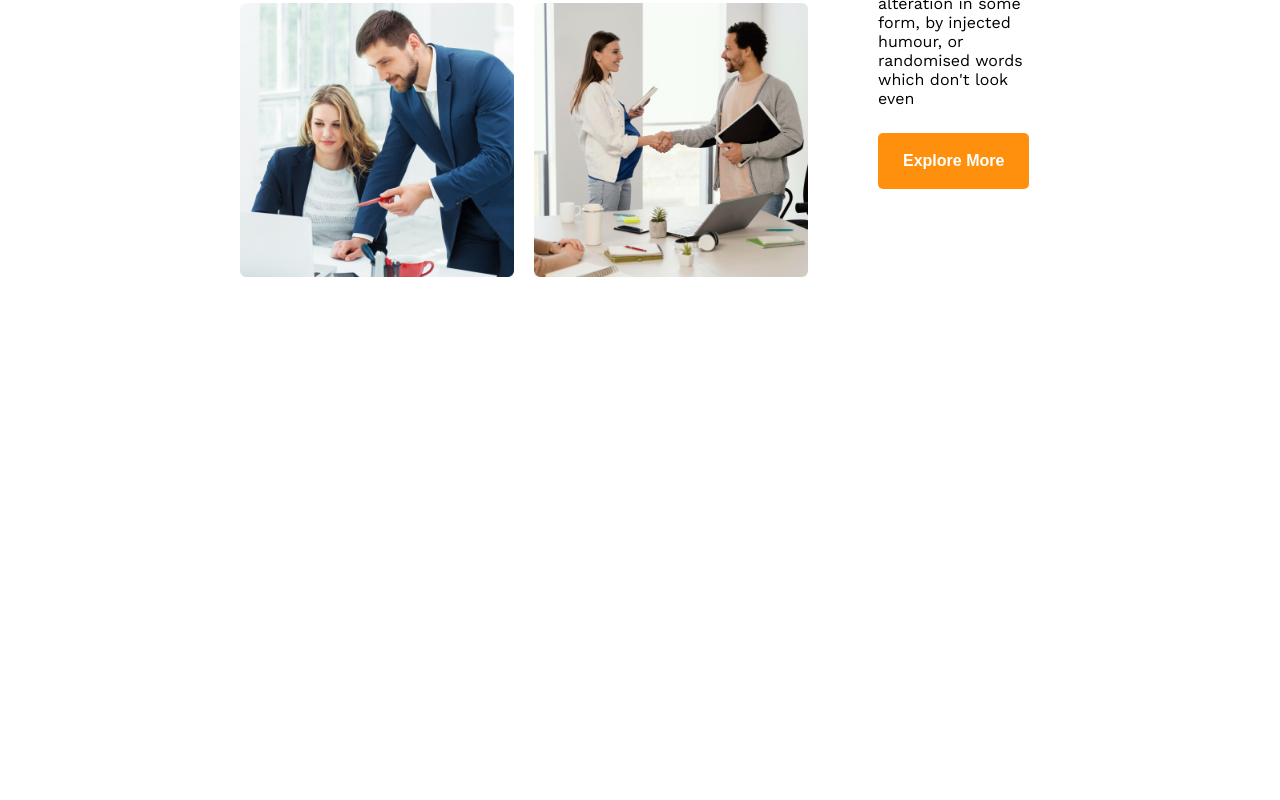
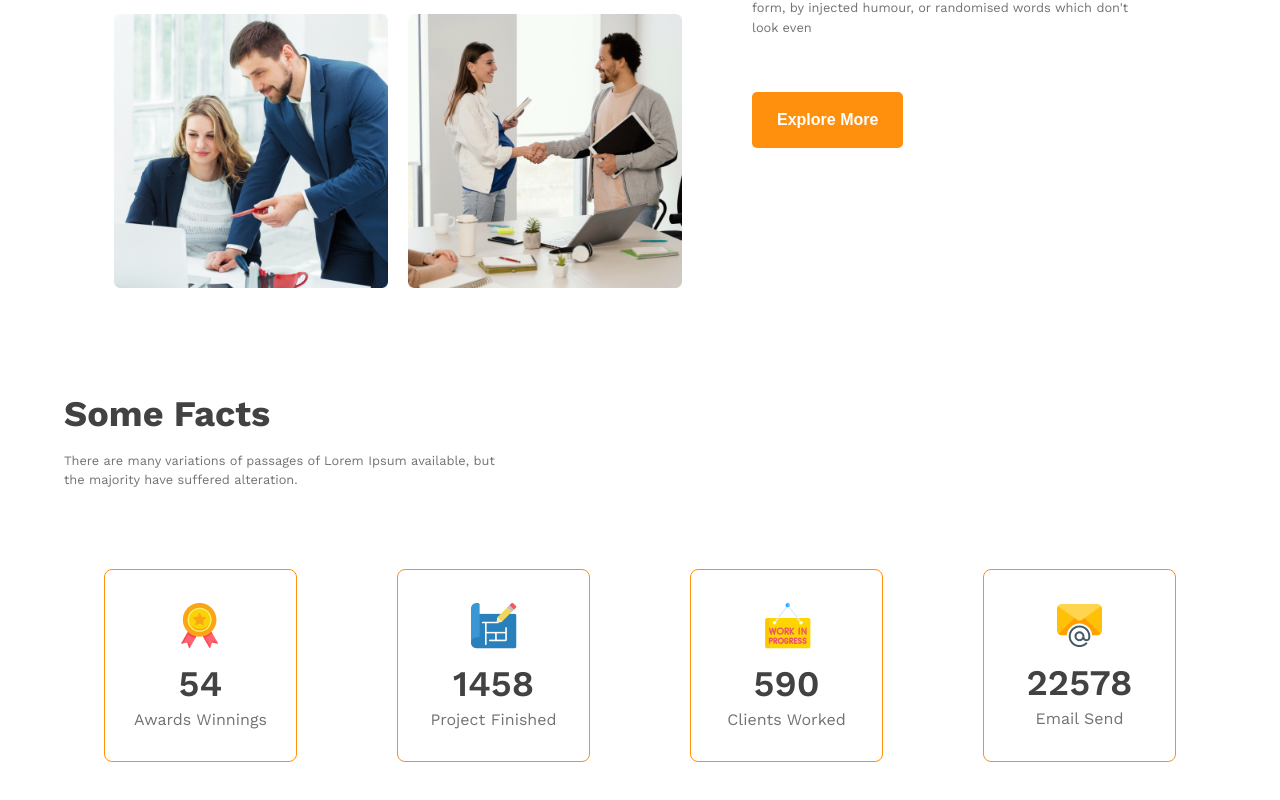
Before and after one commit to borhanuddin1503/Architect-Website, a plain HTML site: page index.html in a window 1280 px wide. Shown: the part 1356-2156 px from the top of the page. Before the commit the page ends 1633 px from the top, so only its background shows below. Drawn offline with nearby package versions, Linux system fonts and the light colour scheme.

Commit message:
make fact section and responsive this

```diff
--- a/index.html
+++ b/index.html
@@ -1,11 +1,13 @@
 <!DOCTYPE html>
 <html lang="en">
+
 <head>
     <meta charset="UTF-8">
     <meta name="viewport" content="width=device-width, initial-scale=1.0">
     <title>Architecht</title>
     <link rel="stylesheet" href="style/style.css">
 </head>
+
 <body>
     <header class="header">
         <nav class="navbar flex">
@@ -24,7 +26,8 @@
                     Brand New <br> Group of Architects</h1>
 
                 <p class="section_description">
-                    There are many variations of passages of Lorem Ipsum available, but the majority have suffered alteration in some form, by injected humour, or randomised words which don't look even
+                    There are many variations of passages of Lorem Ipsum available, but the majority have suffered
+                    alteration in some form, by injected humour, or randomised words which don't look even
                 </p>
 
                 <button class="primary_btn">Explore More</button>
@@ -45,15 +48,55 @@
                 <img src="images/team4.png" alt="">
             </div>
             <div class="feature_text_content">
-                <h1 class="section_heading"><span id="quick">Quick list</span> of Our <span id="feature">Features</span></h1>
+                <h1 class="section_heading"><span id="quick">Quick list</span> of Our <span id="feature">Features</span>
+                </h1>
 
                 <p class="section_description">
-                    There are many variations of passages of Lorem Ipsum available, but the majority have suffered alteration in some form, by injected humour, or randomised words which don't look even
+                    There are many variations of passages of Lorem Ipsum available, but the majority have suffered
+                    alteration in some form, by injected humour, or randomised words which don't look even
                 </p>
 
                 <button class="primary_btn">Explore More</button>
             </div>
         </section>
+
+
+        <section class="facts">
+            <h1 class="section_heading">Some Facts</h1>
+            <p class="section_description">There are many variations of passages of Lorem Ipsum available, but the
+                majority have suffered alteration.</p>
+            <div class="fact_card_wrapper">
+                <div class="fact_card">
+                    <div>
+                        <img src="images/icons/ribon.png" alt="">
+                        <h3 class="number">54</h3>
+                        <h5 class="facts_description">Awards Winnings</h5>
+                    </div>
+                </div>
+                <div class="fact_card">
+                    <div>
+                        <img src="images/icons/projects.png" alt="">
+                        <h3 class="number">1458</h3>
+                        <h5 class="facts_description">Project Finished</h5>
+                    </div>
+                </div>
+                <div class="fact_card">
+                    <div>
+                        <img src="images/icons/customers.png" alt="">
+                        <h3 class="number">590</h3>
+                        <h5 class="facts_description">Clients Worked</h5>
+                    </div>
+                </div>
+                <div class="fact_card">
+                    <div>
+                        <img src="images/icons/email.png" alt="">
+                        <h3 class="number">22578</h3>
+                        <h5 class="facts_description">Email Send</h5>
+                    </div>
+                </div>
+            </div>
+        </section>
     </main>
 </body>
+
 </html>
--- a/style/style.css
+++ b/style/style.css
@@ -22,8 +22,22 @@ body{
 }
 
 /* shared items */
+.section_description{
+    font-size: 0.8rem;
+    line-height: 1.5;
+    color: var(--dark_3);
+    margin-bottom: 30px;
+}
+
+.section_heading{
+    font-size: 2.25rem;
+    font-weight: bold;
+    color: var(--dark_2);
+    margin: 0 0 16px;
+}
 section{
-    margin-top: 105px;
+    max-width: 1152px;
+    margin: 105px auto 0;
 }
 
 .flex{
@@ -97,9 +111,9 @@ section{
 
 /* feature section start */
 .features{
-    padding: 0 240px;
     align-items: center;
     gap: 60px;
+    padding: 0 50px;
 }
 
 .feature_images{
@@ -122,6 +136,43 @@ section{
     color: var(--primary);
 }
 
+
+
+
+/* facts seciton start */
+.fact_card_wrapper{
+    display: grid;
+    grid-template-columns: repeat(4,1fr);
+    padding: 0 40px;
+    gap: 100px;
+    margin: 80px 0 40px;
+}
+.fact_card{
+    border: 1px solid var(--primary);
+    border-radius: 8px;
+    width: 193px;
+    height: 193px;
+    display: flex;
+    align-items: center;
+    justify-content: center;
+    text-align: center;
+}
+
+.fact_card .number{
+    margin: 10px 0 5px;
+    font-size: 2.25rem;
+    font-weight: 600;
+    color: var(--dark_2);
+}
+
+.facts_description{
+    font-size: 1rem;
+    color: var(--dark_3);
+    font-weight: normal;
+}
+.facts p{
+    max-width: 435px;
+}
 /*  responsive  section*/
 @media screen and (max-width:576px) {
     .header{
@@ -131,7 +182,7 @@ section{
         font-size: 3rem;
     }
 
-    .navbar , .nav_links , .features{
+    .navbar , .nav_links{
         flex-direction: column;
     }
 
@@ -143,6 +194,7 @@ section{
     .features{
         padding: 20px;
         margin-top: 50px;
+        flex-direction: column-reverse;
     }
 
     .feature_images{
@@ -154,9 +206,23 @@ section{
 
     section{
         padding: 20px;
+        width: 100%;
+        margin-top: 20px;
     }
     .banner{
         margin-top: 50px;
+    }
+
+    .fact_card_wrapper{
+        grid-template-columns: repeat(1,1fr);
+        justify-content: center;
+        gap: 20px;
+    }
+    .fact_card{
+        width: 100%;
+    }
+    .fact_card_wrapper {
+        margin: 20px 0 20px;
     }
 
 }
@@ -165,4 +231,23 @@ section{
     .header{
         padding: 40px;
     }
+    .features{
+        flex-direction: column-reverse;
+        padding: 40px;
+        text-align: center;
+        margin-top: 0;
+    }
+
+    .fact_card_wrapper{
+        grid-template-columns: repeat(2,1fr);
+        gap: auto;
+    }
+    .fact_card{
+        width: 100%;
+        gap: 50px;
+    }
+
+    section{
+        padding: 40px;
+    }
 }
```
